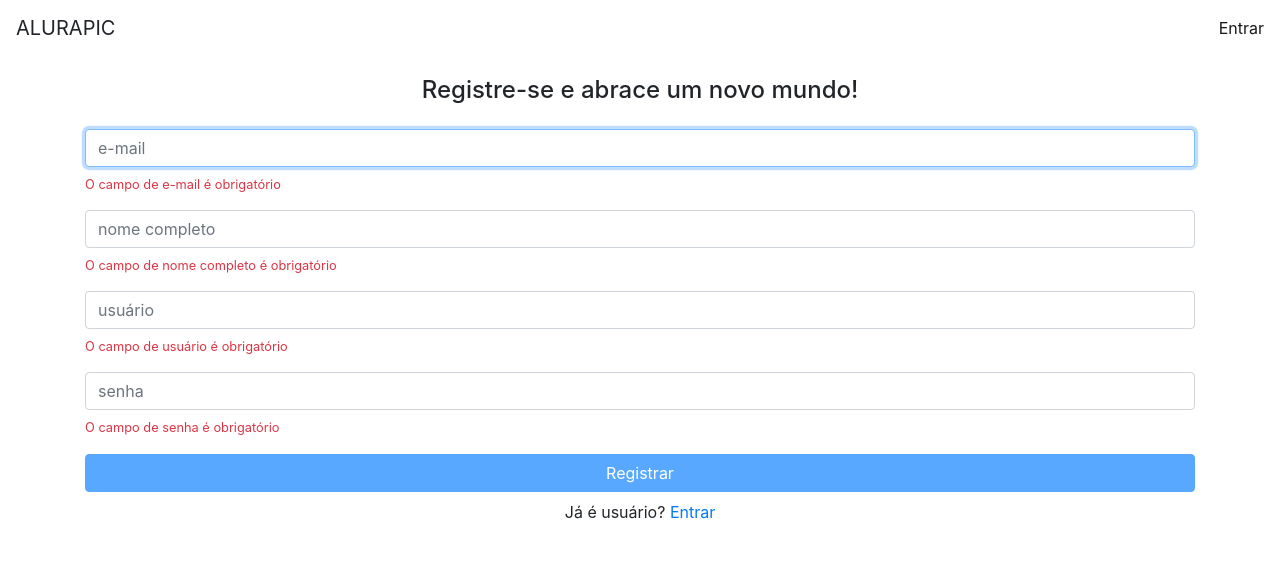
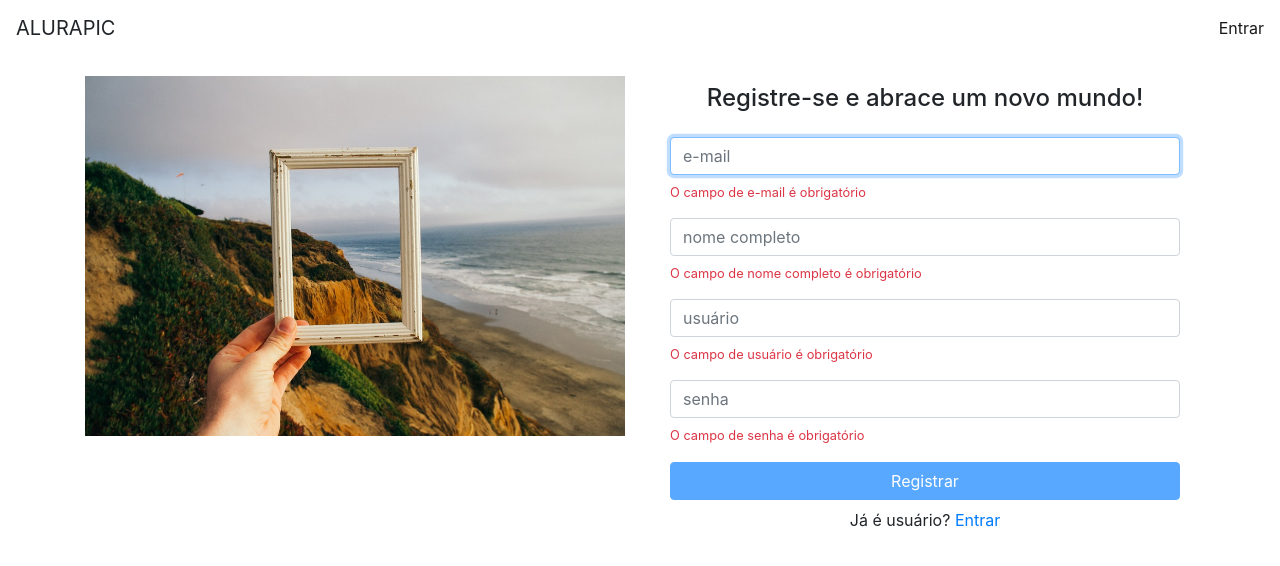
Before and after one commit to guerradaniel/alurapic, an Angular app: page /signup in a window 1280 px wide. Shown: the top 566 px of the page. Built offline with nearby package versions, Linux system fonts and the light colour scheme.

Commit message:
Adicionei um children na rota para carregar img.

```diff
--- a/src/app/app.routing.module.ts
+++ b/src/app/app.routing.module.ts
@@ -2,6 +2,7 @@
 import { Routes, RouterModule } from '@angular/router'
 import { AuthGuard } from './core/auth/auth.guard';
 import { NotFoundComponent } from './errors/not-found/not-found.component';
+import { HomeComponent } from './home/home.component';
 import { SignInComponent } from './home/signin/signin.component';
 import { SignUpComponent } from './home/signup/signup.component';
 
@@ -10,16 +11,34 @@
 import { PhotoListComponent } from './photos/photo-list/photo-list.component';
 
 const routes: Routes = [
-	{ path: '', component: SignInComponent, canActivate: [AuthGuard] },
-	{ path: 'signup', component: SignUpComponent },
 	{
-		path: 'user/:userName', component: PhotoListComponent,
+		path: '',
+		component: HomeComponent,
+		canActivate: [AuthGuard],
+		children: [
+			{
+				path: '', component: SignInComponent
+			},
+			{
+				path: 'signup', component: SignUpComponent
+			}
+		]
+	},
+	{
+		path: 'user/:userName',
+		component: PhotoListComponent,
 		resolve: {
 			photos: PhotoListResolver
 		}
 	},
-	{ path: 'p/add', component: PhotoFormComponent },
-	{ path: '**', component: NotFoundComponent },
+	{
+		path: 'p/add',
+		component: PhotoFormComponent
+	},
+	{
+		path: '**',
+		component: NotFoundComponent
+	},
 
 ]
 
--- /dev/null
+++ b/src/app/home/home.component.html
@@ -0,0 +1,10 @@
+<div class="container mt-3">
+  <div class="row">
+    <div class="col-md-6 mb-2">
+      <img class="img-fluid d-none d-sm-block" src="/assets/img/home.jpg" alt="Welcome">
+    </div>
+    <div class="col-md-6">
+      <router-outlet></router-outlet>
+    </div>
+  </div>
+</div>
--- a/src/app/home/home.module.ts
+++ b/src/app/home/home.module.ts
@@ -5,11 +5,13 @@
 import { VMessageModule } from '../shared/components/vmessage/vmessage.module';
 import { RouterModule } from '@angular/router';
 import { SignUpComponent } from './signup/signup.component';
+import { HomeComponent } from './home.component';
 
 @NgModule({
     declarations: [
         SignInComponent,
-        SignUpComponent
+        SignUpComponent,
+        HomeComponent
     ],
     imports: [
         CommonModule,
--- a/src/app/home/signin/signin.component.html
+++ b/src/app/home/signin/signin.component.html
@@ -1,5 +1,5 @@
 <div class="container">
-  <h4 class="text-center mt-5">Login</h4>
+  <h4 class="text-center mt-3">Login</h4>
 
   <form [formGroup]="loginForm" class="form mt-4 mb-3" (submit)="login()">
     <div class="form-group">
@@ -14,6 +14,7 @@
     </div>
 
     <button [disabled]="loginForm.invalid" class="btn btn-primary btn-block">Entrar</button>
+
   </form>
 
   <p class="text-center">Não é usuário? <a [routerLink]="['signup']">Registre-se agora!</a></p>
--- a/src/app/home/signin/signin.component.ts
+++ b/src/app/home/signin/signin.component.ts
@@ -1,4 +1,4 @@
-import { Component, ElementRef, OnInit, ViewChild } from '@angular/core';
+import { AfterViewInit, ChangeDetectorRef, Component, ElementRef, OnInit, ViewChild } from '@angular/core';
 import { FormBuilder, FormGroup, Validators } from '@angular/forms';
 import { Router } from '@angular/router';
 import { AuthService } from 'src/app/core/auth/auth.service';
@@ -27,6 +27,17 @@
 		})
 	}
 
+	ngAfterViewInit(): void {
+		this.platformDetectorService.isPlatformBrowser() &&
+			this.userNameInput.nativeElement.focus()
+	}
+
+
+	autoFocus() {
+		this.platformDetectorService.isPlatformBrowser() &&
+			this.userNameInput.nativeElement.focus()
+	}
+
 	login() {
 		const userName = this.loginForm.get('userName').value
 		const password = this.loginForm.get('password').value
--- a/src/app/home/signup/signup.component.html
+++ b/src/app/home/signup/signup.component.html
@@ -1,9 +1,9 @@
 <div class="container">
-  <h4 class="text-center pt-3"> Registre-se e abrace um novo mundo!</h4>
+  <h4 class="text-center mt-2"> Registre-se e abrace um novo mundo!</h4>
 
   <form [formGroup]="signupForm" class="form mt-4" (submit)="signup()">
     <div class="form-group">
-      <input formControlName="email" placeholder="e-mail" class="form-control" autofocus>
+      <input #emailInput formControlName="email" placeholder="e-mail" class="form-control" autofocus>
       <small *ngIf="signupForm.get('email').valid" class="text-success"><i class="fa fa-check pr-1"></i>E-mail
         de usuário
         disponível!</small>
--- a/src/app/home/signup/signup.component.ts
+++ b/src/app/home/signup/signup.component.ts
@@ -1,6 +1,7 @@
-import { Component, OnInit } from '@angular/core';
+import { ChangeDetectorRef, Component, ElementRef, OnInit, ViewChild } from '@angular/core';
 import { FormBuilder, FormGroup, Validators } from '@angular/forms';
 import { Router } from '@angular/router';
+import { PlatformDetectorService } from 'src/app/core/platform-detector/platform-detector.service';
 import { lowerCaseValidator } from 'src/app/shared/validators/lower-case.validator';
 import { NewUser } from './new-user';
 import { SignUpService } from './signup.service';
@@ -12,12 +13,14 @@
 export class SignUpComponent implements OnInit {
 
 	signupForm: FormGroup
+	@ViewChild('emailInput') emailInput: ElementRef<HTMLInputElement>
 
 	constructor(
 		private formBuilder: FormBuilder,
 		private userNotTakenValidatorService: UserNotTakenValidatorService,
 		private signUpService: SignUpService,
-		private router: Router) {
+		private router: Router,
+		private platformDetectorService: PlatformDetectorService) {
 	}
 
 
@@ -45,8 +48,13 @@
 				[Validators.required,
 				Validators.minLength(8),
 				Validators.maxLength(18)]]
+		})
 
-		})
+	}
+
+	ngAfterViewInit(): void {
+		this.platformDetectorService.isPlatformBrowser() &&
+			this.emailInput.nativeElement.focus()
 	}
 
 	signup() {
```
Also changed, not shown: src/app/home/home.component.ts (added, +8 -0 lines), src/assets/img/home.jpg (added).
